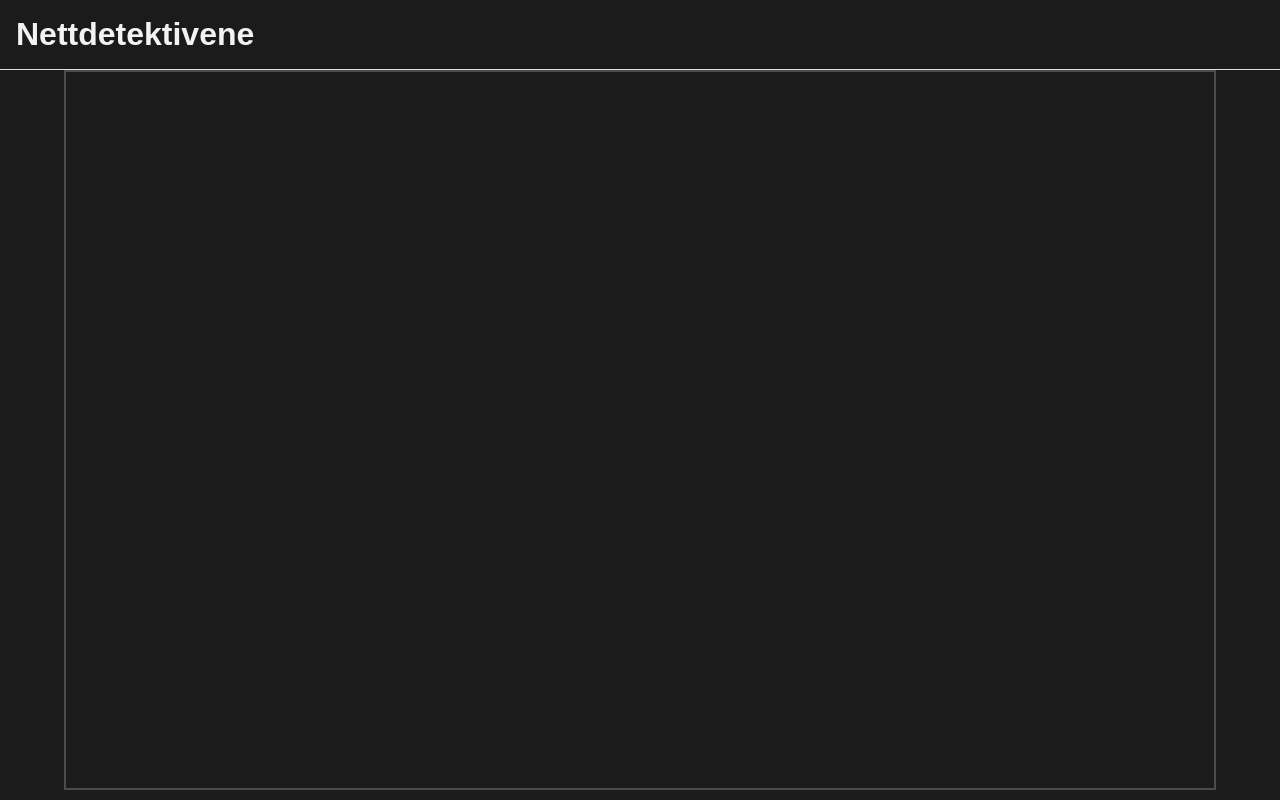
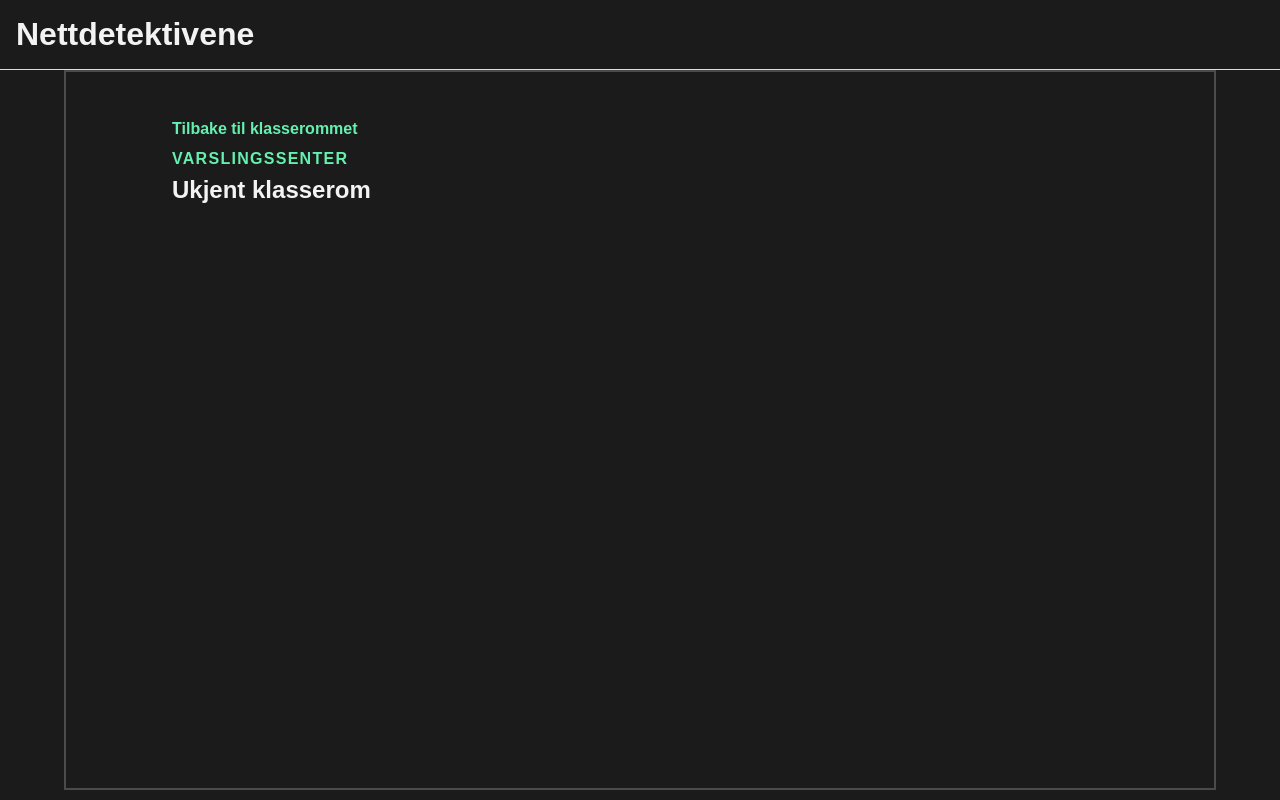
Before and after one commit to moss-flower/nettdetektivene-systemutvkling2, a Nuxt app in the folder frontend/: page /classroomNotifications in a window 1280 px wide. Before the commit this address had no page. Built offline with nearby package versions, Linux system fonts and the light colour scheme.

Commit message:
feat(pages): add pages for classroom notifs and tasks

```diff
--- /dev/null
+++ b/frontend/app/pages/classroomNotifications.vue
@@ -0,0 +1,38 @@
+<script setup lang="ts">
+const route = useRoute();
+const { getTeacherClassroomById, getClassroomNotifications } = useTeacherDashboard();
+
+const classroomId = computed(() => String(route.query.classroomId ?? ''));
+const classroom = computed(() => getTeacherClassroomById(classroomId.value));
+const notifications = computed(() => getClassroomNotifications(classroomId.value));
+</script>
+
+<template>
+  <section class="pageShell">
+    <header class="pageHeader">
+      <NuxtLink class="backLink" :to="`/classroomOverview?classroomId=${classroomId}`">Tilbake til klasserommet</NuxtLink>
+      <p class="eyebrow">Varslingssenter</p>
+      <h1>{{ classroom?.name ?? 'Ukjent klasserom' }}</h1>
+    </header>
+
+    <div class="stack">
+      <article v-for="notification in notifications" :key="notification.id" class="card">
+        <h2>{{ notification.title }}</h2>
+        <p>{{ notification.description }}</p>
+        <span>{{ notification.timeLabel }}</span>
+      </article>
+    </div>
+  </section>
+</template>
+
+<style scoped>
+.pageShell { width: 100%; max-width: 1000px; margin: 0 auto; padding: var(--space-4); }
+.pageHeader { margin-bottom: var(--space-4); }
+.backLink { display: inline-block; margin-bottom: 0.75rem; color: var(--primary); font-weight: 600; }
+.eyebrow { color: var(--primary); font-weight: 700; letter-spacing: 0.08em; text-transform: uppercase; margin-bottom: 0.5rem; }
+.stack { display: grid; gap: 1rem; }
+.card { padding: 1rem; border: 1px solid var(--border); border-radius: var(--radius); background: var(--surface); }
+.card h2 { margin: 0 0 0.5rem 0; }
+.card p { margin: 0 0 0.75rem 0; color: var(--text); }
+.card span { color: var(--muted); font-size: 0.9rem; }
+</style>
--- /dev/null
+++ b/frontend/app/pages/classroomTasks.vue
@@ -0,0 +1,38 @@
+<script setup lang="ts">
+const route = useRoute();
+const { getTeacherClassroomById, getClassroomTasks } = useTeacherDashboard();
+
+const classroomId = computed(() => String(route.query.classroomId ?? ''));
+const classroom = computed(() => getTeacherClassroomById(classroomId.value));
+const tasks = computed(() => getClassroomTasks(classroomId.value));
+</script>
+
+<template>
+  <section class="pageShell">
+    <header class="pageHeader">
+      <NuxtLink class="backLink" :to="`/classroomOverview?classroomId=${classroomId}`">Tilbake til klasserommet</NuxtLink>
+      <p class="eyebrow">Oppgaver</p>
+      <h1>{{ classroom?.name ?? 'Ukjent klasserom' }}</h1>
+    </header>
+
+    <div class="stack">
+      <article v-for="task in tasks" :key="task.id" class="card">
+        <h2>{{ task.title }}</h2>
+        <p>{{ task.level }}</p>
+        <span>{{ task.status }}</span>
+      </article>
+    </div>
+  </section>
+</template>
+
+<style scoped>
+.pageShell { width: 100%; max-width: 1000px; margin: 0 auto; padding: var(--space-4); }
+.pageHeader { margin-bottom: var(--space-4); }
+.backLink { display: inline-block; margin-bottom: 0.75rem; color: var(--primary); font-weight: 600; }
+.eyebrow { color: var(--primary); font-weight: 700; letter-spacing: 0.08em; text-transform: uppercase; margin-bottom: 0.5rem; }
+.stack { display: grid; gap: 1rem; }
+.card { padding: 1rem; border: 1px solid var(--border); border-radius: var(--radius); background: var(--surface); }
+.card h2 { margin: 0 0 0.4rem 0; }
+.card p { margin: 0 0 0.75rem 0; color: var(--muted); }
+.card span { color: var(--primary); font-weight: 700; }
+</style>
```
